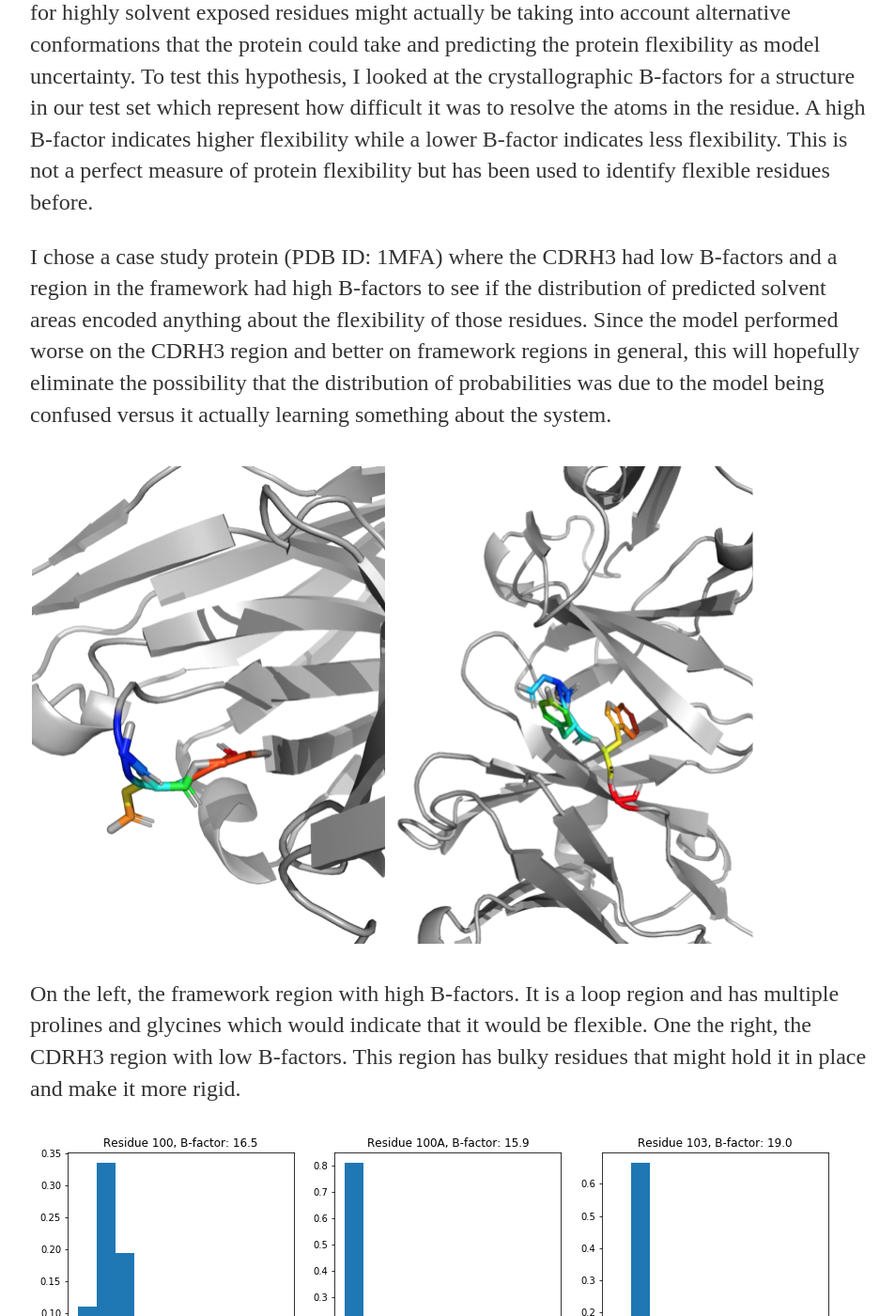
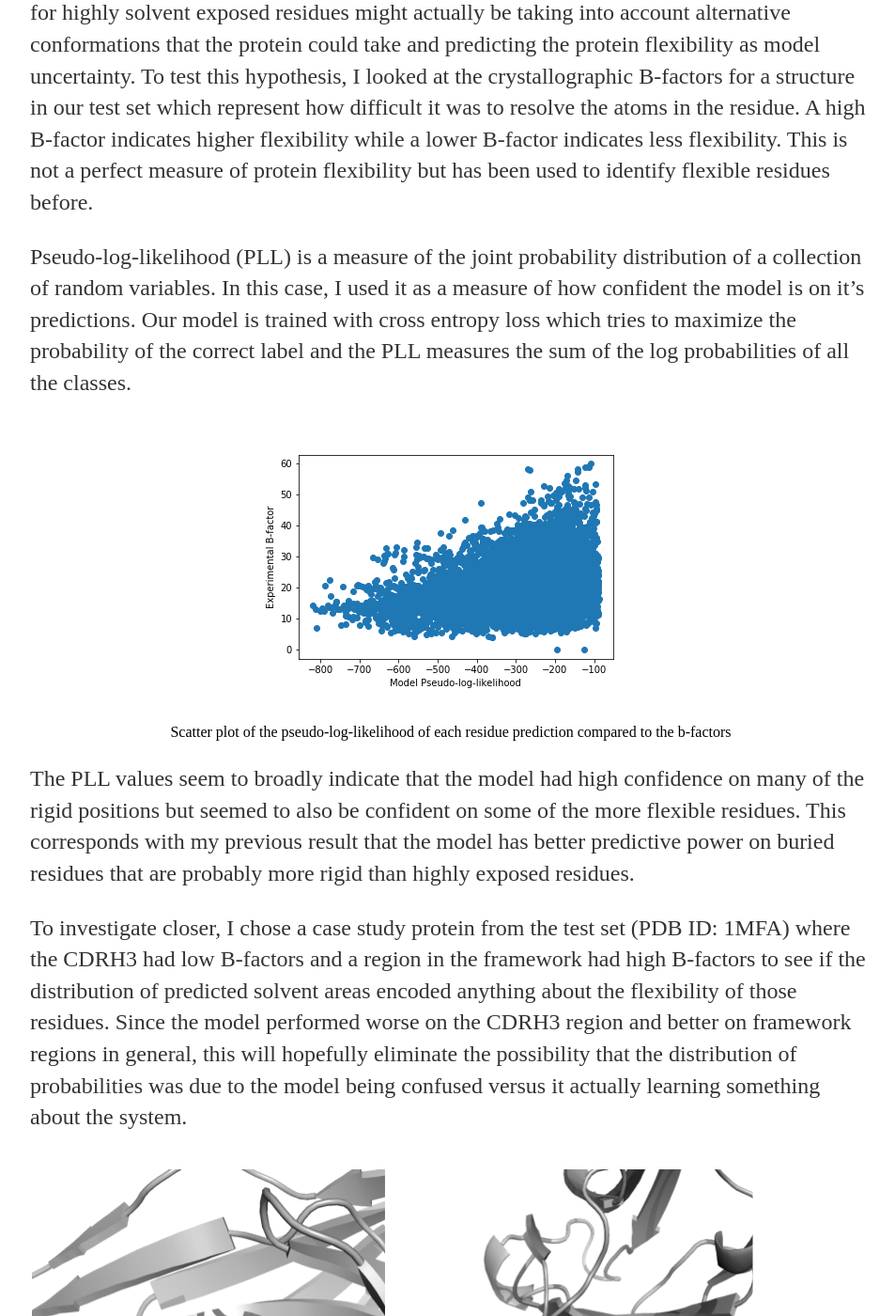
Before and after one commit to r-krishna/r-krishna.github.io, a Jekyll site: the page built from _posts/2021-05-27-resnet-antibody-surface.md, in a window 1280 px wide and 1400 px high, scrolled down 6248 px. Shown: the whole window at 94% size, without its empty margins (160-1113 px from the left). Built offline with Jekyll 4.4.1, drawn with Linux system fonts in a browser that asks for light colours.

Commit message:
added global flexibility

```diff
--- a/_posts/2021-05-27-resnet-antibody-surface.md
+++ b/_posts/2021-05-27-resnet-antibody-surface.md
@@ -74,7 +74,18 @@ As expected the predictions for the CDRH3 are much worse than the predictions fo
 
 One reason our predictions might be weaker at high solvent exposure is highly solvent exposed residues tend to be more flexible because they have more ability to move around when contacting solvents or other molecules. I hypothesized that the reduction of accuracy for highly solvent exposed residues might actually be taking into account alternative conformations that the protein could take and predicting the protein flexibility as model uncertainty. To test this hypothesis, I looked at the crystallographic B-factors for a structure in our test set which represent how difficult it was to resolve the atoms in the residue. A high B-factor indicates higher flexibility while a lower B-factor indicates less flexibility. This is not a perfect measure of protein flexibility but has been used to identify flexible residues before.
 
-I chose a case study protein (PDB ID: 1MFA) where the CDRH3 had low B-factors and a region in the framework had high B-factors to see if the distribution of predicted solvent areas encoded anything about the flexibility of those residues. Since the model performed worse on the CDRH3 region and better on framework regions in general, this will hopefully eliminate the possibility that the distribution of probabilities was due to the model being confused versus it actually learning something about the system.
+Pseudo-log-likelihood (PLL) is a measure of the joint probability distribution of a collection of random variables. In this case, I used it as a measure of how confident the model is on it's predictions. Our model is trained with cross entropy loss which tries to maximize the probability of the correct label and the PLL measures the sum of the log probabilities of all the classes.
+
+<figure>
+	<p align="center">
+		<img src="/images/pll_flexibility.png">
+	</p>
+	<figcaption style="text-align:center">Scatter plot of the pseudo-log-likelihood of each residue prediction compared to the b-factors</figcaption>
+</figure>
+
+The PLL values seem to broadly indicate that the model had high confidence on many of the rigid positions but seemed to also be confident on some of the more flexible residues. This corresponds with my previous result that the model has better predictive power on buried residues that are probably more rigid than highly exposed residues.
+
+To investigate closer, I chose a case study protein from the test set (PDB ID: 1MFA) where the CDRH3 had low B-factors and a region in the framework had high B-factors to see if the distribution of predicted solvent areas encoded anything about the flexibility of those residues. Since the model performed worse on the CDRH3 region and better on framework regions in general, this will hopefully eliminate the possibility that the distribution of probabilities was due to the model being confused versus it actually learning something about the system.
 
 ![1MFA structure](/images/1mfa_structure.png)
 
```
Also changed, not shown: images/pll_flexibility.png (added).
